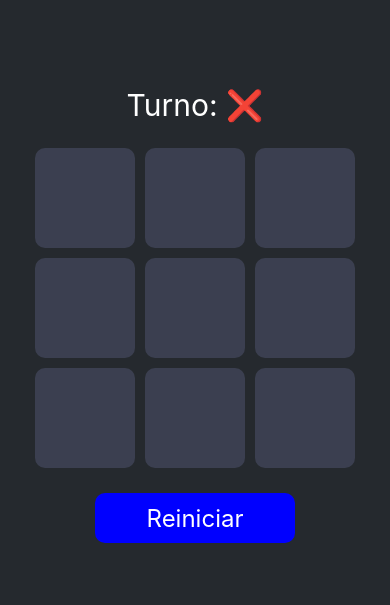
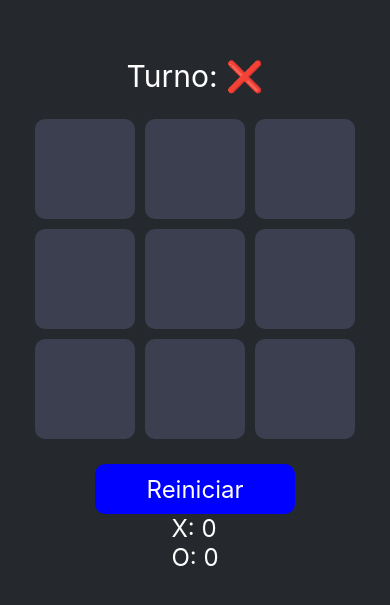
Before and after one commit to NahuelPajon/Ta-te-ti_app, a React Native app: screen / in a window 390 px wide. Shown: the part 107-712 px from the top of the page. Built offline with nearby package versions, Linux system fonts and the light colour scheme.

Commit message:
Hook implemented

```diff
--- a/App.js
+++ b/App.js
@@ -1,62 +1,9 @@
 import { StatusBar } from "expo-status-bar";
 import { StyleSheet, Text, View, TouchableOpacity } from "react-native";
-import React, { useState, useEffect, use } from "react";
+import useTicTacToe from "./useTictactoe"; // importamos el hook personalizado
 
 export default function App() {
-  const [turno, setTurno] = useState("⭕"); // estado para el turno actual, el otro jugador es jugadorX
-  const [casillas, setCasillas] = useState(Array(9).fill("")); // X y O en las casillas
-
-  useEffect(() => {
-    setTurno(turno === "⭕" ? "❌" : "⭕"); // alternar turno
-
-    const ganador = checkGanador();
-    // si hay un ganador, mostrar alerta y reiniciar el juego
-    if (ganador) {
-      alert(`¡El ganador es ${ganador}!`);
-      reiniciarJuego();
-    } else if (!casillas.includes("")) {
-      // si no hay ganador y no quedan casillas vacías, es un empate
-      alert("¡Es un empate!");
-      reiniciarJuego();
-    }
-  }, [casillas]); // efecto para inicializar el juego, aunque aquí no es necesario
-
-  const manejarPresion = (index) => {
-    // No reemplazar si ya hay algo
-    if (casillas[index] !== "") return;
-
-    const nuevasCasillas = [...casillas];
-    nuevasCasillas[index] = turno;
-    setCasillas(nuevasCasillas);
-  };
-
-  const checkGanador = () => {
-    const combinacionesGanadoras = [
-      [0, 1, 2],
-      [3, 4, 5],
-      [6, 7, 8],
-      [0, 3, 6],
-      [1, 4, 7],
-      [2, 5, 8],
-      [0, 4, 8],
-      [2, 4, 6],
-    ];
-    for (const combinacion of combinacionesGanadoras) {
-      const [a, b, c] = combinacion;
-      if (
-        casillas[a] &&
-        casillas[a] === casillas[b] &&
-        casillas[a] === casillas[c]
-      ) {
-        return casillas[a]; // devuelve el ganador ("X" o "O")
-      }
-    }
-  };
-
-  const reiniciarJuego = () => {
-    setCasillas(Array(9).fill("")); // reiniciar las casillas
-    setTurno("O"); // reiniciar turno a O
-  };
+  const { turno, casillas, manejarPresion, reiniciarJuego, contadorO, contadorX } = useTicTacToe();
 
   return (
     <View style={styles.container}>
@@ -82,6 +29,10 @@ export default function App() {
       >
         <Text style={styles.texto}>Reiniciar</Text>
       </TouchableOpacity>
+      <View>
+        <Text style={styles.texto}>X: {contadorX}</Text>
+        <Text style={styles.texto}>O: {contadorO}</Text>
+      </View>
     </View>
   );
 }
--- /dev/null
+++ b/useTictactoe.js
@@ -0,0 +1,67 @@
+import React, { useState, useEffect } from "react";
+
+export default function useTicTacToe() {
+  const [turno, setTurno] = useState("⭕"); // estado para el turno actual, el otro jugador es jugadorX
+  const [casillas, setCasillas] = useState(Array(9).fill("")); // X y O en las casillas
+  const [contadorX, setContadorX] = useState(0); // contador para wins de jugador X
+  const [contadorO, setContadorO] = useState(0); // contador para wins de jugador O
+
+  useEffect(() => {
+    setTurno(turno === "⭕" ? "❌" : "⭕"); // alternar turno
+
+    const ganador = checkGanador();
+    // si hay un ganador, mostrar alerta y reiniciar el juego
+    if (ganador) {
+      alert(`¡El ganador es ${ganador}!`);
+      reiniciarJuego();
+      if (ganador === "⭕") {
+        setContadorO(contadorO + 1); // incrementar contador de O
+      } else {
+        setContadorX(contadorX + 1); // incrementar contador de X
+      }
+    } else if (!casillas.includes("")) {
+      // si no hay ganador y no quedan casillas vacías, es un empate
+      alert("¡Es un empate!");
+      reiniciarJuego();
+    }
+  }, [casillas]); // efecto para inicializar el juego, aunque aquí no es necesario
+
+  const manejarPresion = (index) => {
+    // No reemplazar si ya hay algo
+    if (casillas[index] !== "") return;
+
+    const nuevasCasillas = [...casillas];
+    nuevasCasillas[index] = turno;
+    setCasillas(nuevasCasillas);
+  };
+
+  const checkGanador = () => {
+    const combinacionesGanadoras = [
+      [0, 1, 2],
+      [3, 4, 5],
+      [6, 7, 8],
+      [0, 3, 6],
+      [1, 4, 7],
+      [2, 5, 8],
+      [0, 4, 8],
+      [2, 4, 6],
+    ];
+    for (const combinacion of combinacionesGanadoras) {
+      const [a, b, c] = combinacion;
+      if (
+        casillas[a] &&
+        casillas[a] === casillas[b] &&
+        casillas[a] === casillas[c]
+      ) {
+        return casillas[a]; // devuelve el ganador ("X" o "O")
+      }
+    }
+  };
+
+  const reiniciarJuego = () => {
+    setCasillas(Array(9).fill("")); // reiniciar las casillas
+    setTurno("O"); // reiniciar turno a O
+  };
+
+  return { turno, casillas, manejarPresion, reiniciarJuego, contadorO, contadorX};
+}
```
